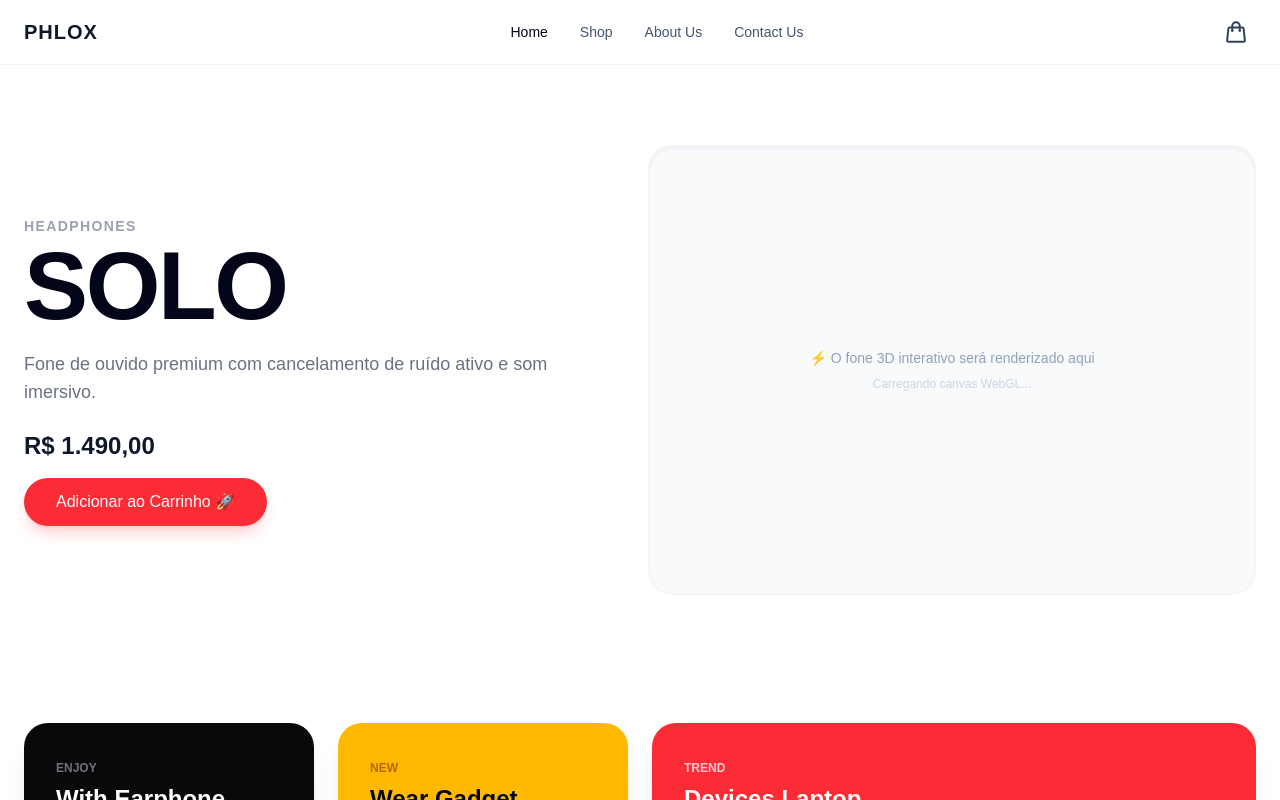
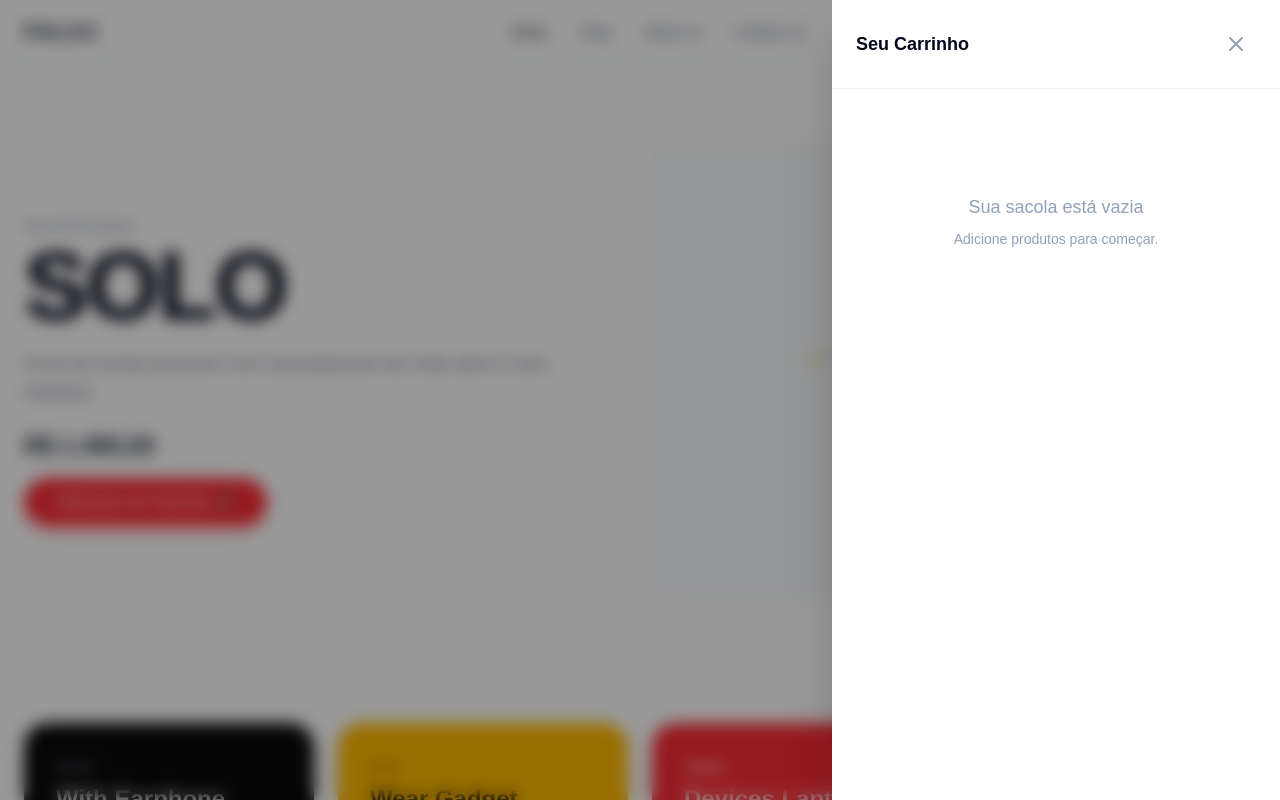
Before and after one commit to PedroPicelli7/ecommerce-3d-demo, a Next.js app: page / in a window 1280 px wide. Both pictures are taken after a click on the button 1236 px from the left and 32 px from the top of the page. Shown: the top 800 px of the page. Built offline with nearby package versions, Linux system fonts and the light colour scheme.

Commit message:
feat: adicionado painel lateral do carrinho e controle de abertura

```diff
--- /dev/null
+++ b/src/components/CartDrawer.tsx
@@ -0,0 +1,110 @@
+"use client";
+
+import React from "react";
+import { useCart } from "../context/CartContext";
+
+interface CartDrawerProps {
+  isOpen: boolean;
+  onClose: () => void;
+}
+
+export default function CartDrawer({ isOpen, onClose }: CartDrawerProps) {
+  const { cart, cartTotal, updateQuantity, removeFromCart } = useCart();
+
+  if (!isOpen) return null;
+
+  return (
+    <div className="fixed inset-0 z-50 overflow-hidden">
+      {/* Background escurecido (Overlay) */}
+      <div
+        className="absolute inset-0 bg-black/40 backdrop-blur-sm transition-opacity"
+        onClick={onClose}
+      />
+
+      <div className="absolute inset-y-0 right-0 max-w-full flex pl-10">
+        {/* Painel do Carrinho */}
+        <div className="w-screen max-w-md bg-white shadow-2xl flex flex-col">
+          {/* Topo do Carrinho */}
+          <div className="p-6 border-b border-slate-100 flex items-center justify-between">
+            <h2 className="text-lg font-bold text-slate-950">Seu Carrinho</h2>
+            <button
+              onClick={onClose}
+              className="p-2 text-slate-400 hover:text-slate-600 transition"
+            >
+              <svg xmlns="http://www.w3.org/2000/svg" fill="none" viewBox="0 0 24 24" strokeWidth={2} stroke="currentColor" className="w-6 h-6">
+                <path strokeLinecap="round" strokeLinejoin="round" d="M6 18 18 6M6 6l12 12" />
+              </svg>
+            </button>
+          </div>
+
+          {/* Lista de Itens */}
+          <div className="flex-1 overflow-y-auto p-6 space-y-6">
+            {cart.length === 0 ? (
+              <div className="text-center py-20 text-slate-400 space-y-2">
+                <p className="text-lg font-medium">Sua sacola está vazia</p>
+                <p className="text-sm">Adicione produtos para começar.</p>
+              </div>
+            ) : (
+              cart.map((item) => (
+                <div key={item.product.id} className="flex items-center justify-between gap-4 border-b border-slate-50 pb-4">
+                  <div className="flex items-center gap-4">
+                    {/* Placeholder da imagem do produto */}
+                    <div className="w-16 h-16 bg-slate-50 rounded-xl border border-slate-100 flex items-center justify-center font-bold text-xs text-slate-400">
+                      BOX
+                    </div>
+                    <div>
+                      <h4 className="font-bold text-slate-900 text-sm">{item.product.name}</h4>
+                      <p className="text-xs text-gray-400 mb-1">{item.product.category}</p>
+                      <p className="text-sm font-semibold text-slate-900">
+                        {item.product.price.toLocaleString("pt-BR", { style: "currency", currency: "BRL" })}
+                      </p>
+                    </div>
+                  </div>
+
+                  {/* Controles de Quantidade e Delete */}
+                  <div className="flex flex-col items-end gap-2">
+                    <div className="flex items-center border border-slate-200 rounded-full bg-slate-50">
+                      <button
+                        onClick={() => updateQuantity(item.product.id, item.quantity - 1)}
+                        className="px-3 py-1 text-slate-600 hover:text-slate-950 font-bold"
+                      >
+                        -
+                      </button>
+                      <span className="text-sm font-medium px-1 text-slate-950">{item.quantity}</span>
+                      <button
+                        onClick={() => updateQuantity(item.product.id, item.quantity + 1)}
+                        className="px-3 py-1 text-slate-600 hover:text-slate-950 font-bold"
+                      >
+                        +
+                      </button>
+                    </div>
+                    <button
+                      onClick={() => removeFromCart(item.product.id)}
+                      className="text-xs text-red-500 hover:underline font-medium"
+                    >
+                      Remover
+                    </button>
+                  </div>
+                </div>
+              ))
+            )}
+          </div>
+
+          {/* Rodapé fixo com o Total */}
+          {cart.length > 0 && (
+            <div className="p-6 border-t border-slate-100 bg-slate-50 space-y-4">
+              <div className="flex items-center justify-between text-base font-bold text-slate-950">
+                <span>Subtotal</span>
+                <span>{cartTotal.toLocaleString("pt-BR", { style: "currency", currency: "BRL" })}</span>
+              </div>
+              <p className="text-xs text-slate-400">Frete e impostos calculados no checkout fictício.</p>
+              <button className="w-full bg-slate-950 text-white py-3.5 rounded-full font-semibold hover:bg-slate-900 transition active:scale-98 shadow-md">
+                Finalizar Compra (Demonstração)
+              </button>
+            </div>
+          )}
+        </div>
+      </div>
+    </div>
+  );
+}
--- a/src/components/Navbar.tsx
+++ b/src/components/Navbar.tsx
@@ -1,20 +1,21 @@
 "use client";
 
-import React from "react";
+import React, { useState } from "react";
 import { useCart } from "../context/CartContext";
+import CartDrawer from "./CartDrawer"; // <-- Importando o Drawer
 
 export default function Navbar() {
   const { cartCount } = useCart();
+  const [isCartOpen, setIsCartOpen] = useState(false); // <-- Estado para controlar abertura
 
   return (
+    <>
       <header className="border-b border-slate-100 bg-white sticky top-0 z-40">
         <div className="max-w-7xl mx-auto px-6 h-16 flex items-center justify-between">
-        {/* Logo */}
           <div className="font-black text-xl tracking-wider uppercase text-slate-900">
             PHLOX
           </div>
 
-        {/* Menu (Inspirado no topo do download.jpg) */}
           <nav className="hidden md:flex items-center gap-8 text-sm font-medium text-slate-600">
             <a href="#" className="text-slate-950">Home</a>
             <a href="#" className="hover:text-slate-950 transition">Shop</a>
@@ -22,17 +23,18 @@ export default function Navbar() {
             <a href="#" className="hover:text-slate-950 transition">Contact Us</a>
           </nav>
 
-        {/* Ícone de Carrinho Funcional */}
           <div className="flex items-center gap-4">
-          <button className="relative p-2 text-slate-700 hover:text-slate-950 transition">
-            {/* Ícone de Sacola / Carrinho */}
+            {/* Adicionado o onClick para abrir o carrinho */}
+            <button
+              onClick={() => setIsCartOpen(true)}
+              className="relative p-2 text-slate-700 hover:text-slate-950 transition"
+            >
               <svg xmlns="http://www.w3.org/2000/svg" fill="none" viewBox="0 0 24 24" strokeWidth={2} stroke="currentColor" className="w-6 h-6">
                 <path strokeLinecap="round" strokeLinejoin="round" d="M15.75 10.5V6a3.75 3.75 0 1 0-7.5 0v4.5m11.356-1.993 1.263 12c.07.665-.45 1.243-1.119 1.243H4.25a1.125 1.125 0 0 1-1.12-1.243l1.264-12A1.125 1.125 0 0 1 5.513 7.5h12.974c.576 0 1.059.435 1.119 1.007ZM8.625 10.5a.375.375 0 1 1-.75 0 .375.375 0 0 1 .75 0Zm7.5 0a.375.375 0 1 1-.75 0 .375.375 0 0 1 .75 0Z" />
               </svg>
 
-            {/* Contador de Itens Flutuante */}
               {cartCount > 0 && (
-              <span className="absolute -top-1 -right-1 bg-red-500 text-white text-[10px] font-bold w-5 h-5 rounded-full flex items-center justify-center animate-scaleIn">
+                <span className="absolute -top-1 -right-1 bg-red-500 text-white text-[10px] font-bold w-5 h-5 rounded-full flex items-center justify-center">
                   {cartCount}
                 </span>
               )}
@@ -40,5 +42,9 @@ export default function Navbar() {
           </div>
         </div>
       </header>
+
+      {/* Renderizando o componente e passando o controle de fechar */}
+      <CartDrawer isOpen={isCartOpen} onClose={() => setIsCartOpen(false)} />
+    </>
   );
 }
```
Lines whose indentation alone changed are shown as unchanged.
